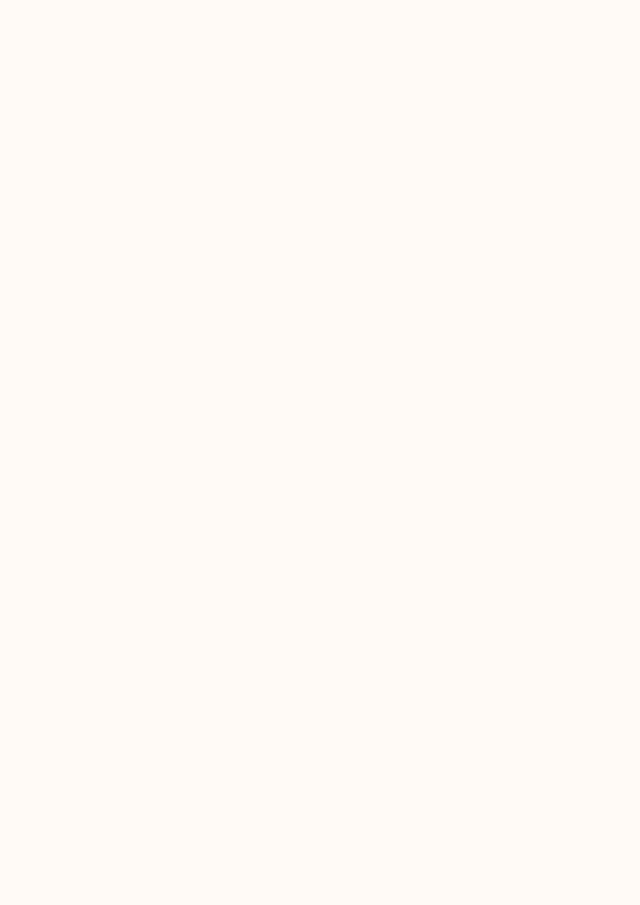
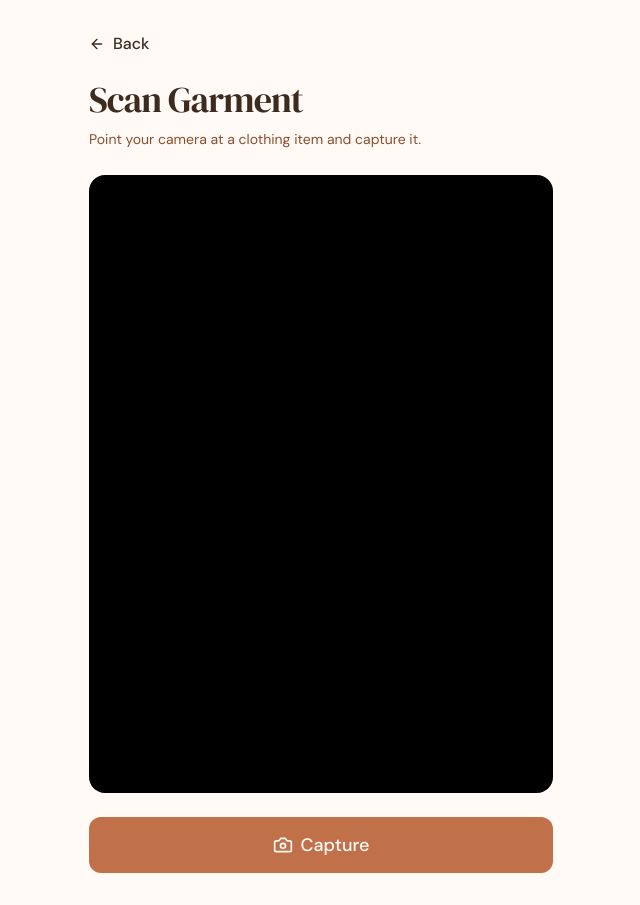
Before and after one commit to naqi-kun/thethinker, a React (Vite) app in the folder frontend/: page /wardrobe/scan in a window 1280 px wide. Before the commit this address had no page. Shown: the whole page, without its empty margins (319-959 px from the left). Before the commit the page ends 800 px from the top, so only its background shows below. Built offline with nearby package versions, Linux system fonts and the light colour scheme; no server answers.

Commit message:
KAN-16: implement camera scanning for wardrobe

```diff
--- a/frontend/src/app/App.tsx
+++ b/frontend/src/app/App.tsx
@@ -1,7 +1,7 @@
 import { Routes, Route } from 'react-router-dom';
 import { LoginPage } from '../features/auth';
 import { OnboardingPage } from '../features/onboarding';
-import { WardrobePage } from '../features/wardrobe';
+import { WardrobePage, ScanPage } from '../features/wardrobe';
 
 export function App() {
   return (
@@ -9,6 +9,7 @@ export function App() {
       <Route path="/" element={<LoginPage />} />
       <Route path="/onboarding" element={<OnboardingPage />} />
       <Route path="/wardrobe" element={<WardrobePage />} />
+      <Route path="/wardrobe/scan" element={<ScanPage />} />
     </Routes>
   );
 }
--- /dev/null
+++ b/frontend/src/features/wardrobe/components/ScanPage.tsx
@@ -0,0 +1,176 @@
+import { useEffect, useRef, useState } from 'react';
+import { useNavigate } from 'react-router-dom';
+import { Camera, RotateCcw, Check, ArrowLeft } from 'lucide-react';
+import { apiRequest } from '../../../shared/api/httpClient';
+import type { ClothingItem } from '../../../shared/api/types';
+
+type ScanState = 'preview' | 'captured' | 'uploading' | 'error';
+
+export default function ScanPage() {
+  const navigate = useNavigate();
+  const videoRef = useRef<HTMLVideoElement>(null);
+  const canvasRef = useRef<HTMLCanvasElement>(null);
+  const streamRef = useRef<MediaStream | null>(null);
+
+  const [scanState, setScanState] = useState<ScanState>('preview');
+  const [capturedBlob, setCapturedBlob] = useState<Blob | null>(null);
+  const [capturedUrl, setCapturedUrl] = useState<string | null>(null);
+  const [errorMessage, setErrorMessage] = useState<string>('');
+  const [cameraError, setCameraError] = useState<string>('');
+
+  useEffect(() => {
+    startCamera();
+    return () => stopCamera();
+  }, []);
+
+  async function startCamera() {
+    try {
+      const stream = await navigator.mediaDevices.getUserMedia({
+        video: { facingMode: 'environment' },
+        audio: false,
+      });
+      streamRef.current = stream;
+      if (videoRef.current) {
+        videoRef.current.srcObject = stream;
+      }
+    } catch {
+      setCameraError('Camera access denied or not available on this device.');
+    }
+  }
+
+  function stopCamera() {
+    streamRef.current?.getTracks().forEach((t) => t.stop());
+    streamRef.current = null;
+  }
+
+  function capturePhoto() {
+    const video = videoRef.current;
+    const canvas = canvasRef.current;
+    if (!video || !canvas) return;
+
+    canvas.width = video.videoWidth;
+    canvas.height = video.videoHeight;
+    canvas.getContext('2d')?.drawImage(video, 0, 0);
+
+    canvas.toBlob((blob) => {
+      if (!blob) return;
+      stopCamera();
+      setCapturedBlob(blob);
+      setCapturedUrl(URL.createObjectURL(blob));
+      setScanState('captured');
+    }, 'image/jpeg');
+  }
+
+  function retake() {
+    if (capturedUrl) URL.revokeObjectURL(capturedUrl);
+    setCapturedBlob(null);
+    setCapturedUrl(null);
+    setScanState('preview');
+    startCamera();
+  }
+
+  async function confirmScan() {
+    if (!capturedBlob) return;
+    setScanState('uploading');
+
+    try {
+      const form = new FormData();
+      form.append('image', capturedBlob, 'scan.jpg');
+      await apiRequest<ClothingItem>('/wardrobe/scan', { method: 'POST', body: form });
+      if (capturedUrl) URL.revokeObjectURL(capturedUrl);
+      navigate('/wardrobe');
+    } catch {
+      setErrorMessage('Failed to upload the scan. Please try again.');
+      setScanState('error');
+    }
+  }
+
+  if (cameraError) {
+    return (
+      <div className="min-h-screen-safe bg-background">
+        <div className="container-app py-8">
+          <button onClick={() => navigate('/wardrobe')} className="btn-ghost mb-6 gap-2">
+            <ArrowLeft className="h-4 w-4" />
+            Back
+          </button>
+          <div className="flex flex-col items-center py-20 text-center">
+            <div className="mb-4 flex h-16 w-16 items-center justify-center rounded-full bg-secondary">
+              <Camera className="h-8 w-8 text-muted-foreground" />
+            </div>
+            <h5 className="mb-2">Camera Unavailable</h5>
+            <p className="helper-text">{cameraError}</p>
+          </div>
+        </div>
+      </div>
+    );
+  }
+
+  return (
+    <div className="min-h-screen-safe bg-background">
+      <div className="container-app py-8">
+        <button onClick={() => navigate('/wardrobe')} className="btn-ghost mb-6 gap-2">
+          <ArrowLeft className="h-4 w-4" />
+          Back
+        </button>
+
+        <h2 className="mb-2">Scan Garment</h2>
+        <p className="helper-text mb-6">Point your camera at a clothing item and capture it.</p>
+
+        <div className="relative overflow-hidden rounded-2xl bg-black aspect-[3/4]">
+          {scanState === 'preview' && (
+            <video
+              ref={videoRef}
+              autoPlay
+              playsInline
+              muted
+              className="h-full w-full object-cover"
+            />
+          )}
+
+          {(scanState === 'captured' || scanState === 'uploading' || scanState === 'error') &&
+            capturedUrl && (
+              <img
+                src={capturedUrl}
+                alt="Captured garment"
+                className="h-full w-full object-cover"
+              />
+            )}
+
+          {scanState === 'uploading' && (
+            <div className="absolute inset-0 flex items-center justify-center bg-black/50">
+              <p className="font-sans text-white">Uploading…</p>
+            </div>
+          )}
+        </div>
+
+        <canvas ref={canvasRef} className="hidden" />
+
+        {scanState === 'error' && (
+          <p className="mt-3 text-center text-sm text-destructive">{errorMessage}</p>
+        )}
+
+        <div className="mt-6 flex gap-3">
+          {scanState === 'preview' && (
+            <button onClick={capturePhoto} className="btn-primary btn-lg w-full gap-2">
+              <Camera className="h-5 w-5" />
+              Capture
+            </button>
+          )}
+
+          {(scanState === 'captured' || scanState === 'error') && (
+            <>
+              <button onClick={retake} className="btn-outline btn-lg flex-1 gap-2">
+                <RotateCcw className="h-4 w-4" />
+                Retake
+              </button>
+              <button onClick={confirmScan} className="btn-primary btn-lg flex-1 gap-2">
+                <Check className="h-4 w-4" />
+                Confirm
+              </button>
+            </>
+          )}
+        </div>
+      </div>
+    </div>
+  );
+}
--- a/frontend/src/features/wardrobe/index.ts
+++ b/frontend/src/features/wardrobe/index.ts
@@ -1 +1,2 @@
 export { default as WardrobePage } from './components/WardrobePage';
+export { default as ScanPage } from './components/ScanPage';
```
Also changed, not shown: frontend/src/features/outfit/index.ts (line endings or trailing spaces).
